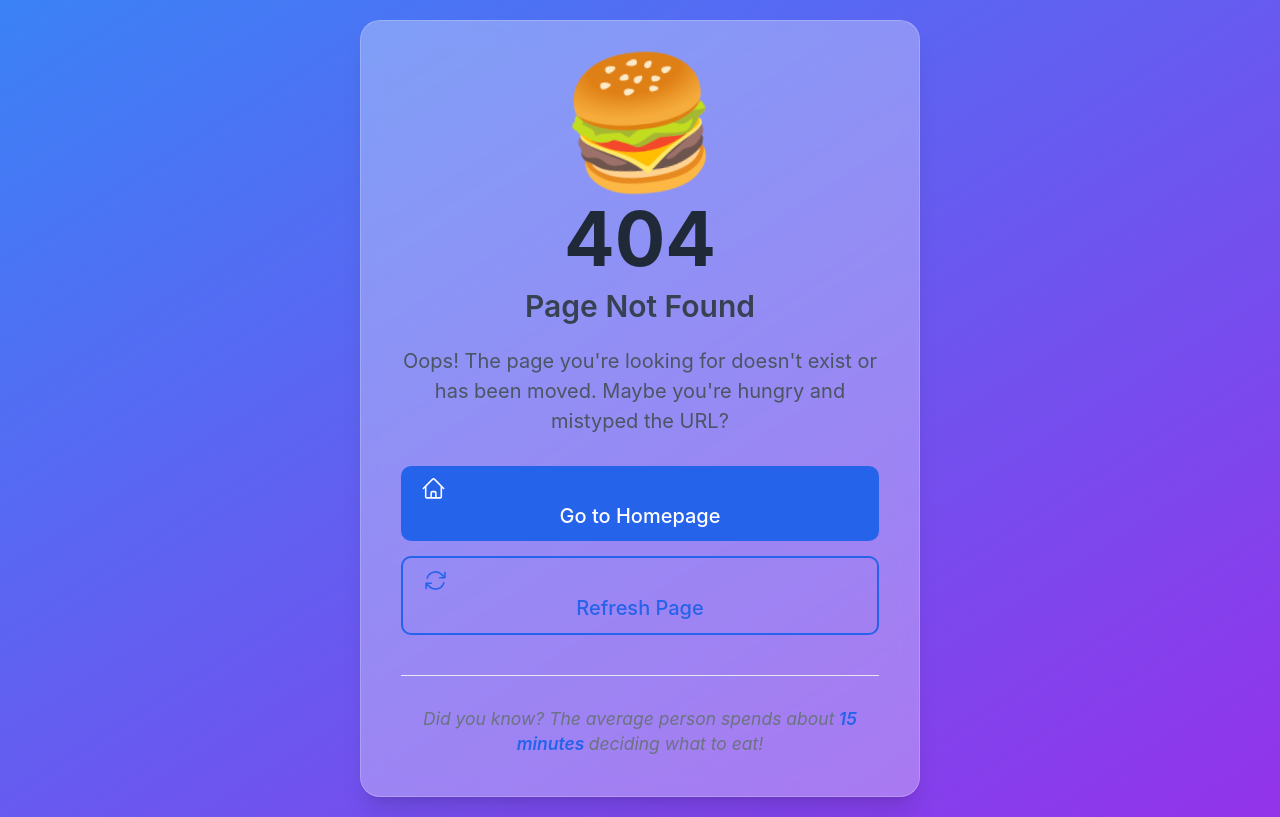
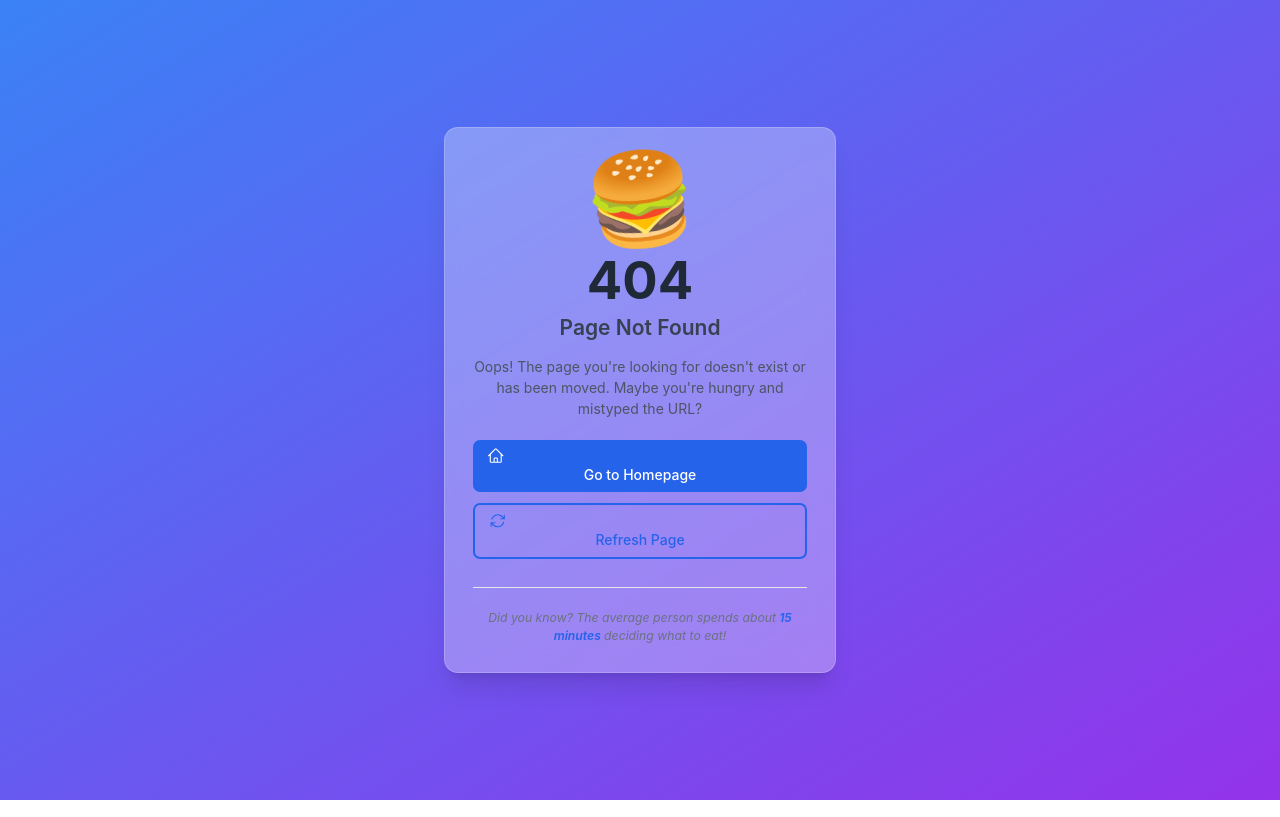
Before and after one commit to Sharlinlins/campus-food, a React (Vite) app: page /404 in a window 1280 px wide. Built offline with nearby package versions, Linux system fonts and the light colour scheme; no server answers.

Commit message:
Updated campus food project12

```diff
--- a/src/components/food/OrderCard.jsx
+++ b/src/components/food/OrderCard.jsx
@@ -41,41 +41,41 @@ const OrderCard = ({ order, onViewDetails, onUpdateStatus, userRole }) => {
       exit={{ opacity: 0, y: -20 }}
       layout
     >
-      <GlassCard className="p-3 md:p-6 hover:shadow-2xl transition-all duration-300">
-        <div className="flex flex-col md:flex-row md:items-center justify-between gap-2 md:gap-4">
+      <GlassCard className="p-4 hover:shadow-xl transition-all duration-300">
+        <div className="flex flex-col md:flex-row md:items-center justify-between gap-3">
           {/* Order Info */}
           <div className="flex-1">
-            <div className="flex items-center gap-2 md:gap-3 mb-1 md:mb-2">
-              <h3 className="text-sm md:text-base lg:text-lg font-semibold text-gray-800">
+            <div className="flex items-center gap-2 mb-2">
+              <h3 className="text-base font-semibold text-gray-800">
                 Order #{displayId}
               </h3>
-              <span className={`px-2 md:px-3 py-0.5 md:py-1 rounded-full text-[10px] md:text-xs font-semibold ${getStatusBadge()}`}>
+              <span className={`px-2 py-0.5 rounded-full text-xs font-semibold ${getStatusBadge()}`}>
                 {ORDER_STATUS_LABELS[order.status] || order.status}
               </span>
             </div>
 
-            <div className="space-y-1 text-[10px] md:text-xs lg:text-sm text-gray-600">
-              <p className="flex items-center gap-1 md:gap-2">
-                <ClockIcon className="h-3 w-3 md:h-4 md:w-4 flex-shrink-0" />
-                <span className="truncate">{formatDate(order.createdAt, 'relative')}</span>
+            <div className="space-y-1.5 text-sm text-gray-600">
+              <p className="flex items-center gap-1.5">
+                <ClockIcon className="h-4 w-4 flex-shrink-0" />
+                <span>{formatDate(order.createdAt, 'relative')}</span>
               </p>
 
               {order.userName && (
-                <p className="flex items-center gap-1 md:gap-2">
-                  <UserIcon className="h-3 w-3 md:h-4 md:w-4 flex-shrink-0" />
-                  <span className="truncate">{order.userName}</span>
+                <p className="flex items-center gap-1.5">
+                  <UserIcon className="h-4 w-4 flex-shrink-0" />
+                  <span>{order.userName}</span>
                 </p>
               )}
 
-              <p className="flex items-center gap-1 md:gap-2">
-                <PhoneIcon className="h-3 w-3 md:h-4 md:w-4 flex-shrink-0" />
-                <span className="truncate text-[10px] md:text-xs">{formatPhoneDisplay(order.userPhone)}</span>
+              <p className="flex items-center gap-1.5">
+                <PhoneIcon className="h-4 w-4 flex-shrink-0" />
+                <span className="text-sm">{formatPhoneDisplay(order.userPhone)}</span>
               </p>
 
               {order.deliveryAddress && (
-                <p className="flex items-center gap-1 md:gap-2">
-                  <MapPinIcon className="h-3 w-3 md:h-4 md:w-4 flex-shrink-0" />
-                  <span className="truncate max-w-[150px] md:max-w-xs text-[10px] md:text-xs">
+                <p className="flex items-center gap-1.5">
+                  <MapPinIcon className="h-4 w-4 flex-shrink-0" />
+                  <span className="truncate max-w-[200px] text-sm">
                     {order.deliveryAddress}
                   </span>
                 </p>
@@ -83,16 +83,16 @@ const OrderCard = ({ order, onViewDetails, onUpdateStatus, userRole }) => {
             </div>
 
             {/* Items Preview */}
-            <div className="mt-2 md:mt-3">
-              <p className="text-[10px] md:text-xs font-medium text-gray-700 mb-1">Items:</p>
+            <div className="mt-3">
+              <p className="text-xs font-medium text-gray-700 mb-1">Items:</p>
               <div className="flex flex-wrap gap-1">
                 {order.items?.slice(0, 3).map((item, idx) => (
-                  <span key={idx} className="text-[8px] md:text-xs bg-gray-100 px-1.5 md:px-2 py-0.5 rounded-full">
+                  <span key={idx} className="text-xs bg-gray-100 px-2 py-0.5 rounded-full">
                     {item.quantity}x {item.name}
                   </span>
                 ))}
                 {order.items?.length > 3 && (
-                  <span className="text-[8px] md:text-xs bg-gray-100 px-1.5 md:px-2 py-0.5 rounded-full">
+                  <span className="text-xs bg-gray-100 px-2 py-0.5 rounded-full">
                     +{order.items.length - 3}
                   </span>
                 )}
@@ -101,21 +101,21 @@ const OrderCard = ({ order, onViewDetails, onUpdateStatus, userRole }) => {
           </div>
 
           {/* Price and Actions */}
-          <div className="flex flex-row md:flex-col items-center justify-between md:items-end gap-2 md:gap-3 mt-2 md:mt-0">
+          <div className="flex flex-row md:flex-col items-center justify-between md:items-end gap-2 mt-2 md:mt-0">
             <div className="text-right">
-              <p className="text-base md:text-lg lg:text-2xl font-bold text-primary-600">
+              <p className="text-lg font-bold text-primary-600">
                 {formatCurrency(order.total)}
               </p>
-              <p className="text-[10px] md:text-xs text-gray-500">
+              <p className="text-xs text-gray-500">
                 {order.items?.length || 0} items
               </p>
             </div>
 
-            <div className="flex gap-1 md:gap-2">
+            <div className="flex gap-2">
               <Button
                 variant="outline"
                 size="sm"
-                className="text-xs md:text-sm px-2 md:px-3 py-1"
+                className="text-xs px-3 py-1.5"
                 onClick={() => onViewDetails(order)}
               >
                 View
@@ -125,7 +125,7 @@ const OrderCard = ({ order, onViewDetails, onUpdateStatus, userRole }) => {
                 <Button
                   variant="primary"
                   size="sm"
-                  className="text-xs md:text-sm px-2 md:px-3 py-1"
+                  className="text-xs px-3 py-1.5"
                   onClick={() => onUpdateStatus(order)}
                 >
                   Update
--- a/src/index.css
+++ b/src/index.css
@@ -14,77 +14,60 @@
     @apply font-sans antialiased text-gray-900 bg-gradient-to-br from-blue-50 to-indigo-100 min-h-screen;
   }
 
-  /* Responsive font sizes - Mobile first approach */
+  /* Normal desktop sizing - no scaling */
   html {
-    font-size: 16px; /* Base size for mobile */
+    font-size: 14px; /* Base size for desktop - normal */
   }
 
-  @media (min-width: 768px) {
+  /* Large desktop - slightly larger for big screens */
+  @media (min-width: 1536px) {
     html {
-      font-size: 18px; /* Slightly larger for tablets */
+      font-size: 15px;
     }
   }
 
-  @media (min-width: 1024px) {
+  /* Tablet - slightly smaller */
+  @media (max-width: 1024px) {
     html {
-      font-size: 20px; /* Desktop size */
+      font-size: 14px;
     }
   }
 
-  /* Scale down all text on mobile to 80% of desktop */
+  /* Mobile - smaller for mobile */
+  @media (max-width: 768px) {
+    html {
+      font-size: 13px;
+    }
+  }
+
+  /* Small mobile - even smaller */
   @media (max-width: 640px) {
     html {
-      font-size: 14px; /* ~80% of 18px */
+      font-size: 12px;
     }
+  }
 
-    h1 {
-      font-size: 1.8rem;
-    }
+  /* Heading sizes - normal desktop proportions */
+  h1 { font-size: 2rem; }      /* 28px */
+  h2 { font-size: 1.75rem; }    /* 24.5px */
+  h3 { font-size: 1.5rem; }     /* 21px */
+  h4 { font-size: 1.25rem; }    /* 17.5px */
+  h5 { font-size: 1.1rem; }     /* 15.4px */
+  h6 { font-size: 1rem; }       /* 14px */
 
-    h2 {
-      font-size: 1.5rem;
-    }
+  /* Responsive heading sizes */
+  @media (max-width: 768px) {
+    h1 { font-size: 1.75rem; }
+    h2 { font-size: 1.5rem; }
+    h3 { font-size: 1.25rem; }
+    h4 { font-size: 1.1rem; }
+    h5 { font-size: 1rem; }
+  }
 
-    h3 {
-      font-size: 1.2rem;
-    }
-
-    p, span, div, button, input, select, textarea {
-      font-size: 0.9rem;
-    }
-
-    /* Specific component adjustments */
-    .text-xs {
-      font-size: 0.7rem;
-    }
-
-    .text-sm {
-      font-size: 0.8rem;
-    }
-
-    .text-base {
-      font-size: 0.9rem;
-    }
-
-    .text-lg {
-      font-size: 1rem;
-    }
-
-    .text-xl {
-      font-size: 1.1rem;
-    }
-
-    .text-2xl {
-      font-size: 1.3rem;
-    }
-
-    .text-3xl {
-      font-size: 1.5rem;
-    }
-
-    .text-4xl {
-      font-size: 1.8rem;
-    }
+  @media (max-width: 640px) {
+    h1 { font-size: 1.5rem; }
+    h2 { font-size: 1.25rem; }
+    h3 { font-size: 1.1rem; }
   }
 }
 
@@ -95,24 +78,30 @@
 
   .btn-primary {
     @apply bg-primary-600 text-white px-4 py-2 rounded-lg hover:bg-primary-700 transition-all duration-300 transform hover:scale-105 focus:outline-none focus:ring-2 focus:ring-primary-500 focus:ring-offset-2 disabled:opacity-50 disabled:cursor-not-allowed;
+    font-size: 0.9rem;
   }
 
   .btn-secondary {
     @apply bg-gray-200 text-gray-800 px-4 py-2 rounded-lg hover:bg-gray-300 transition-all duration-300;
+    font-size: 0.9rem;
   }
 
   .input-field {
     @apply w-full px-4 py-2 border border-gray-300 rounded-lg focus:outline-none focus:ring-2 focus:ring-primary-500 focus:border-transparent;
+    font-size: 0.95rem;
   }
 
-  /* Mobile-optimized cards */
-  .mobile-card {
-    @apply p-3 md:p-6;
+  /* Card styles */
+  .card-title {
+    @apply text-lg font-semibold text-gray-800;
   }
 
-  /* Mobile-optimized buttons */
-  .mobile-btn {
-    @apply px-3 py-1.5 text-sm md:px-4 md:py-2 md:text-base;
+  .card-text {
+    @apply text-sm text-gray-600;
+  }
+
+  .card-price {
+    @apply text-xl font-bold text-primary-600;
   }
 }
 
@@ -143,24 +132,8 @@
     overflow: hidden;
   }
 
-  /* Mobile-specific utilities */
-  .mobile-text-small {
-    @apply text-xs md:text-sm;
-  }
-
-  .mobile-text-normal {
-    @apply text-sm md:text-base;
-  }
-
-  .mobile-text-large {
-    @apply text-base md:text-lg;
-  }
-
-  .mobile-heading {
-    @apply text-lg md:text-2xl font-bold;
-  }
-
-  .mobile-subheading {
-    @apply text-base md:text-xl font-semibold;
+  /* Text size utilities */
+  .text-xxs {
+    font-size: 0.7rem;
   }
 }
```
Also changed, not shown: src/pages/student/MyOrders.jsx (+126 -213 lines).
